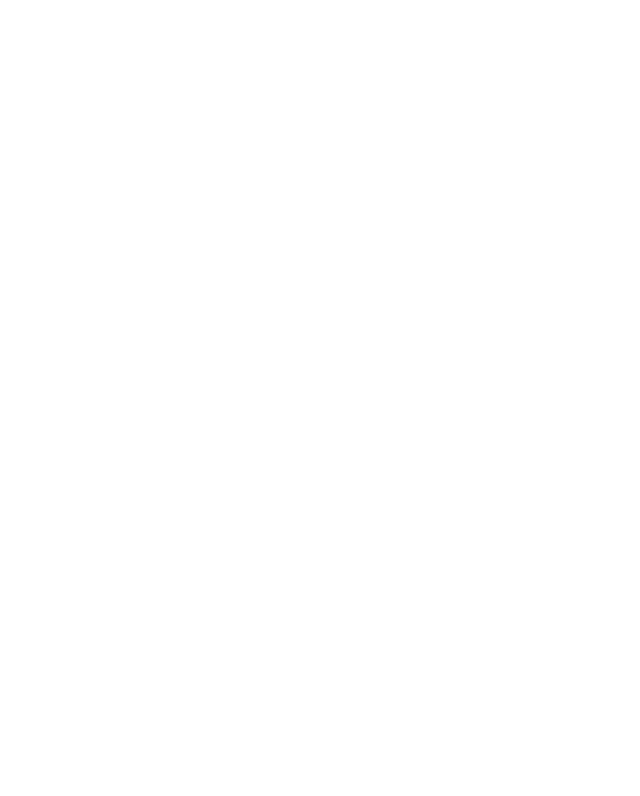
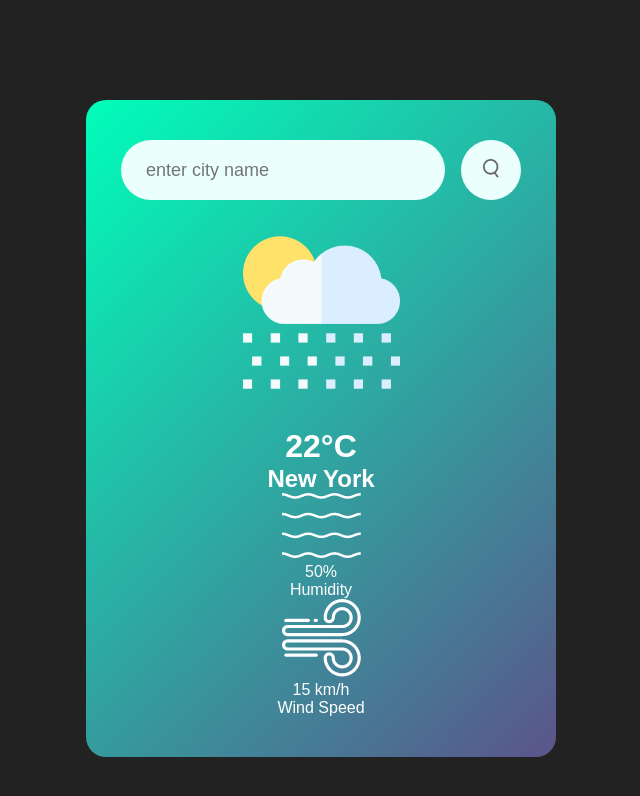
Before and after one commit to nikhilpahan/Weather-App, a plain HTML site: page index.html in a window 1280 px wide. Shown: the whole page, without its empty margins (319-959 px from the left). Drawn offline with Linux system fonts and the light colour scheme.

Commit message:
Layout In Progress

```diff
--- a/index.html
+++ b/index.html
@@ -4,10 +4,38 @@
     <meta charset="UTF-8">
     <meta name="viewport" content="width=device-width, initial-scale=1.0">
     <title>Weather App</title>
+    <link rel="stylesheet" href="style.css">
 </head>
 <body>
 
+    <div class="card">
+        <div class="search">
+            <input type="text" placeholder="enter city name" spellcheck="false">
+            <button><img src="./images/search.png" ></button>
+        </div>
 
+        <div class="weather">
+            <img src="./images/rain.png" class="weather-icon">
+            <h1 class="temp">22°C</h1>
+            <h2 class="city">New York</h2>
+            <div class="details">
+                <div class="col">
+                    <img src="./images/humidity.png">
+                    <div>
+                        <p class="humidity">50%</p>
+                        <p>Humidity</p>
+                    </div>
+                </div>
+                <div class="col">
+                    <img src="./images/wind.png">
+                    <div>
+                        <p class="wind">15 km/h</p>
+                        <p>Wind Speed</p>
+                    </div>
+                </div>
+            </div>
+        </div>
+    </div>
 
 </body>
 </html>
--- a/style.css
+++ b/style.css
@@ -8,3 +8,48 @@
 body{
     background: #222;
 }
+
+.card {
+   width: 90%;
+   max-width: 470px;
+   background: linear-gradient(135deg, #00feba, #5b548a);
+   color: #fff;
+   margin: 100px auto 0;
+   border-radius: 20px;
+   padding: 40px 35px;
+   text-align: center;
+}
+
+.search {
+    width: 100%;
+    display: flex;
+    align-items: center;
+    justify-content: space-between;
+}
+
+.search input {
+    border: 0;
+    outline: 0;
+    background: #ebfffc;
+    color: #555;
+    padding: 10px 25px;
+    height: 60px;
+    border-radius: 30px;
+    flex: 1;
+    margin-right: 16px;
+    font-size: 18px
+}
+
+.search button {
+    border: 0;
+    outline: 0;
+    background: #ebfffc;
+    border-radius: 50%;
+    width: 60px;
+    height: 60px;
+    cursor: pointer;
+}
+
+.search button img {
+    width: 16px;
+}
```
